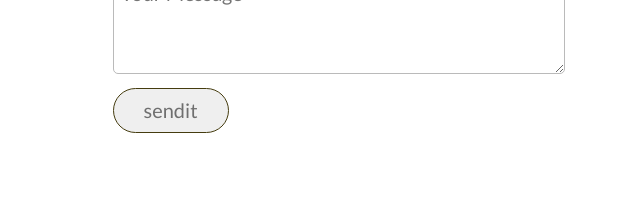
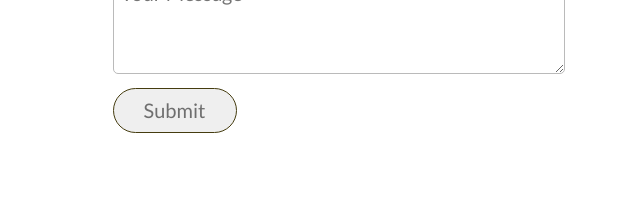
Before and after one commit to PiyushTongya/ommifood, a plain HTML site: page index.html in a window 1280 px wide. Shown: the part 4893-5105 px from the top of the page, 417-1057 px from the left. Drawn offline with nearby package versions, Linux system fonts and the light colour scheme.

Commit message:
Update index.html

```diff
--- a/index.html
+++ b/index.html
@@ -419,7 +419,7 @@
                       <label>&nbsp;</label>
                       </div>
                        <div class="col span-2-of-3 ">
-                         <input type="submit"name= "Submit" value="sendit">
+                         <input type="submit"name= "Submit" value="Submit">
                       </div>
 
                    </div>
```
